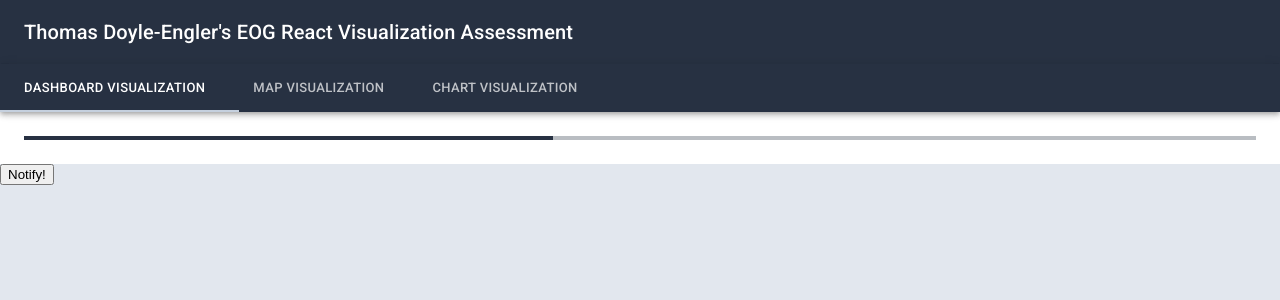
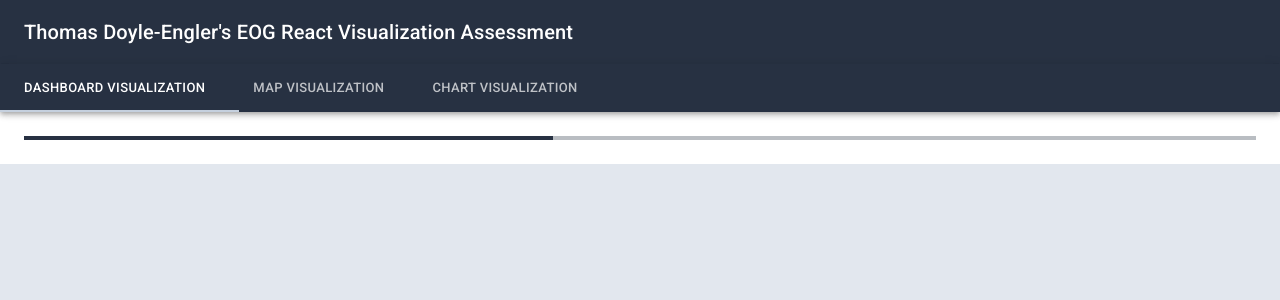
Before and after one commit to tpdoyle87/thomas-doyle-engler-eog-react-assessment, a React (Create React App) app: page / in a window 1280 px wide. Shown: the top 300 px of the page. Built offline with nearby package versions, Linux system fonts and the light colour scheme; no server answers.

Commit message:
Remove toastify notify button

```diff
--- a/src/App.js
+++ b/src/App.js
@@ -36,7 +36,6 @@ const App = props => (
       <Wrapper>
         <Header />
         <SimpleTabs />
-        <button onClick={notify}>Notify!</button>
         <ToastContainer
           position="bottom-right"
         />
```
